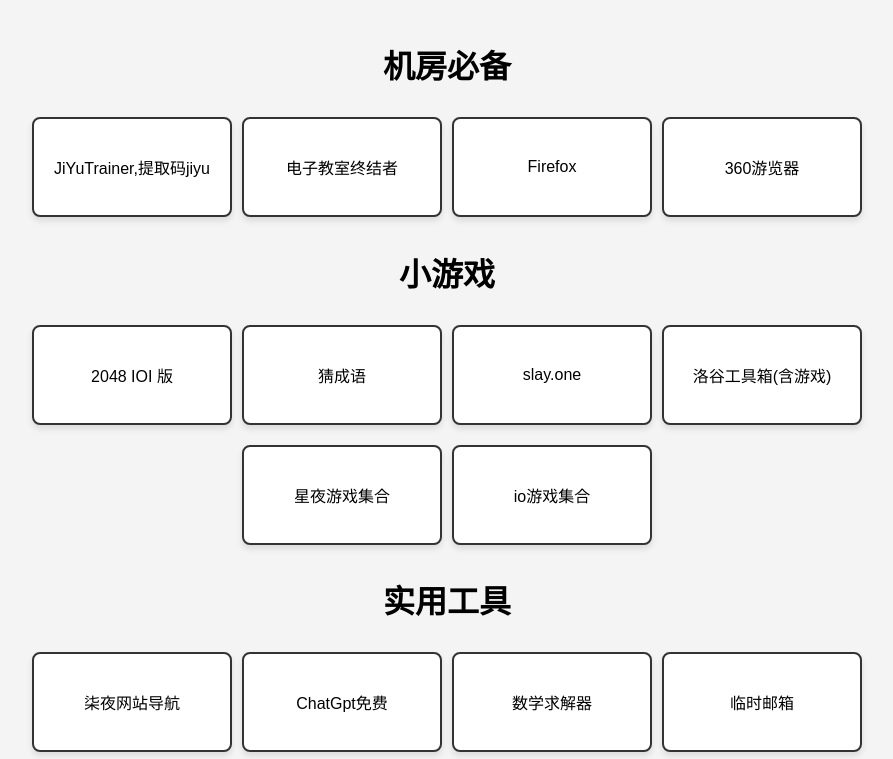
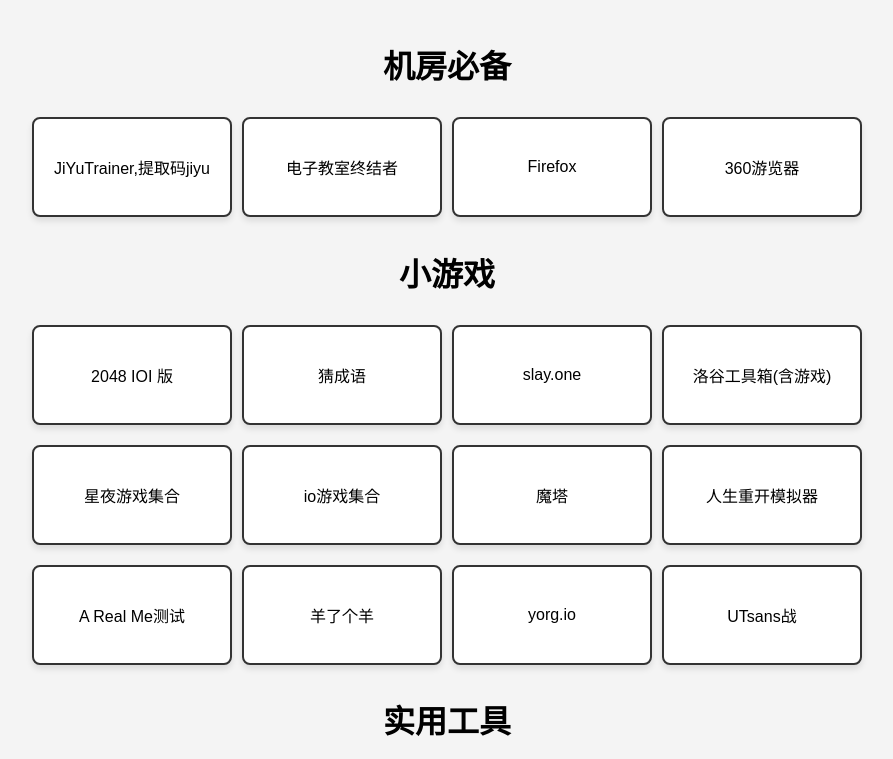
Before and after one commit to huzhonghe2011/huzhonghe2011.github.io, a plain HTML site: page index.html in a window 1280 px wide. Shown: the top 759 px of the page, without its empty margins (193-1086 px from the left). Drawn offline with Linux system fonts and the light colour scheme.

Commit message:
Update index.html

```diff
--- a/index.html
+++ b/index.html
@@ -68,6 +68,7 @@
         <button class="box" onclick="window.location.href='https://www.firefox.com.cn/'" aria-label="Firefox">Firefox</button>
         <button class="box" onclick="window.location.href='https://browser.360.cn/'" aria-label="360游览器">360游览器</button>
     </div>
+
     <h1>小游戏</h1>
     <div class="button-container">
         <button class="box" onclick="window.location.href='https://ak-ioi.com/apps/oi-2048/'" aria-label="2048 IOI 版">2048 IOI 版</button>
@@ -78,7 +79,16 @@
     <div class="button-container">
         <button class="box" onclick="window.location.href='https://xingye.me/game/index.php'" aria-label="星夜游戏集合">星夜游戏集合</button>
         <button class="box" onclick="window.location.href='https://iogames.space/'" aria-label="io游戏集合">io游戏集合</button>
+        <button class="box" onclick="window.location.href='https://h5mota.com/play/'" aria-label="魔塔">魔塔</button>
+        <button class="box" onclick="window.location.href='https://liferestart.syaro.io/public/index.html'" aria-label="人生重开模拟器">人生重开模拟器</button>
     </div>
+    <div class="button-container">
+        <button class="box" onclick="window.location.href='https://www.arealme.com/zh'" aria-label="A Real Me测试">A Real Me测试</button>
+        <button class="box" onclick="window.location.href='https://indienova.com/corp/adofai'" aria-label="羊了个羊">羊了个羊</button>
+        <button class="box" onclick="window.location.href='https://yorg.io/'" aria-label="yorg.io">yorg.io</button>
+        <button class="box" onclick="window.location.href='https://jcw87.github.io/c2-sans-fight/'" aria-label="UTsans战">UTsans战</button>
+    </div>
+
     <h1>实用工具</h1>
     <div class="button-container">
         <button class="box" onclick="window.location.href='https://nav.qinight.com/'" aria-label="柒夜网站导航">柒夜网站导航</button>
@@ -87,7 +97,7 @@
         <button class="box" onclick="window.location.href='https://temp-mail.org/'" aria-label="临时邮箱">临时邮箱</button>
     </div>
     <div class="button-container">
-        <button class="box" onclick="window.location.href='https://playcode.io/'" aria-label="在线代码编辑器">在线代码编辑器</button>
+        <button class="box" onclick="window.location.href='https://jsfiddle.net/'" aria-label="在线代码编辑器">在线代码编辑器</button>
         <button class="box" onclick="window.location.href='https://greasyfork.org/zh-CN/'" aria-label="用户脚本网站">用户脚本网站</button>
         <button class="box" onclick="window.location.href='http://www.bzgxdj.cn/'" aria-label="摩斯电码翻译器">摩斯电码翻译器</button>
         <button class="box" onclick="window.location.href='https://base64.us/'" aria-label="base64编码解码">base64编码解码</button>
@@ -96,11 +106,13 @@
         <button class="box" onclick="window.location.href='https://musetransfer.com/'" aria-label="muse网盘">muse网盘</button>
         <button class="box" onclick="window.location.href='https://badges.toozhao.com/'" aria-label="访问计数器">访问计数器</button>
     </div>
+
     <h1>后室相关</h1>
     <div class="button-container">
         <button class="box" onclick="window.location.href='https://backrooms-wiki-cn.wikidot.com/'" aria-label="Wiki版">Wiki版</button>
         <button class="box" onclick="window.location.href='https://backrooms.fandom.com/zh/wiki/'" aria-label="Fandom版">Fandom版</button>
     </div>
+
     <h1>floor.io相关</h1>
     <div class="button-container">
         <button class="box" onclick="window.location.href='http://flowr.fun/'" aria-label="二创flowr.fun">二创flowr.fun</button>
```
